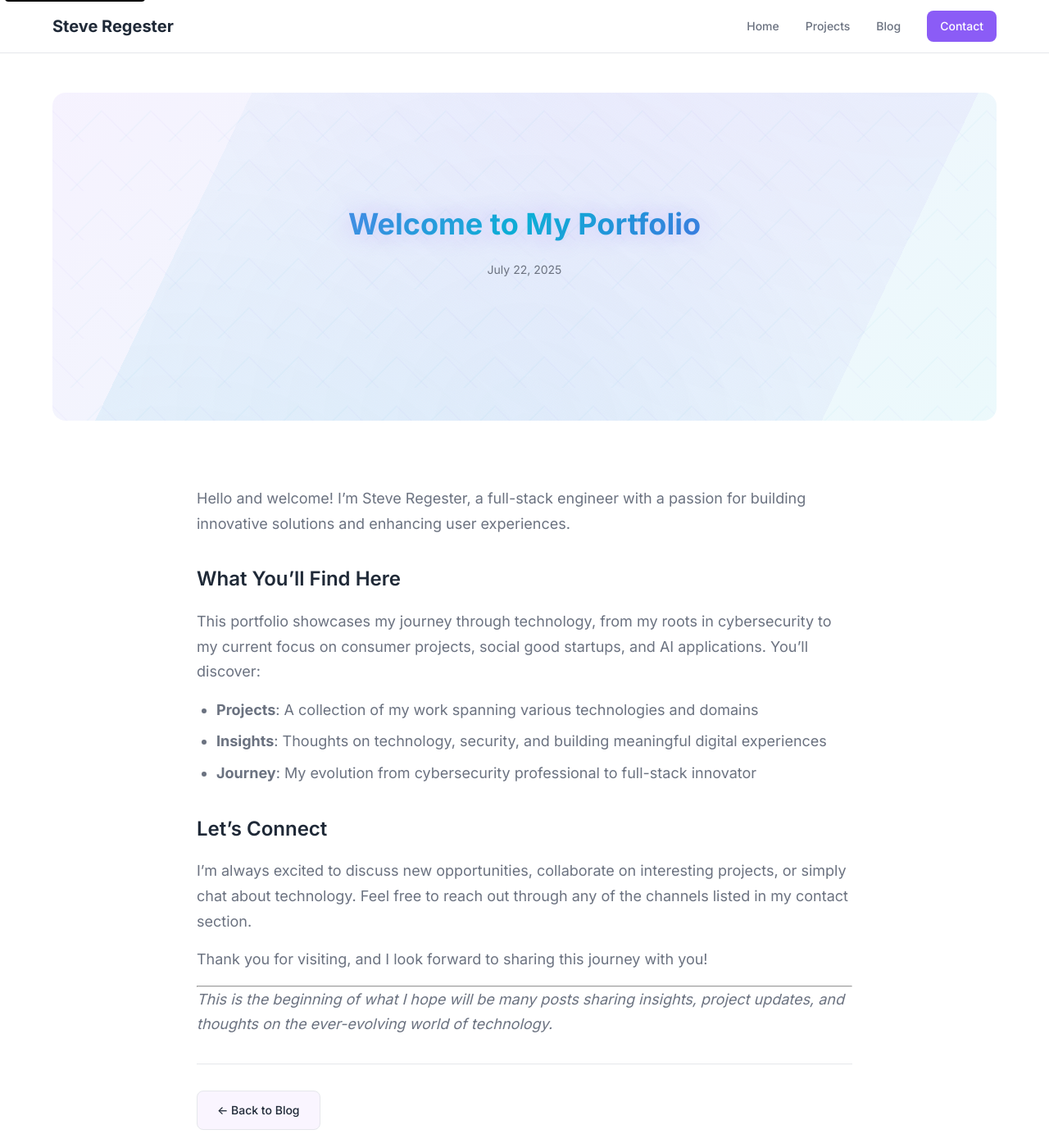
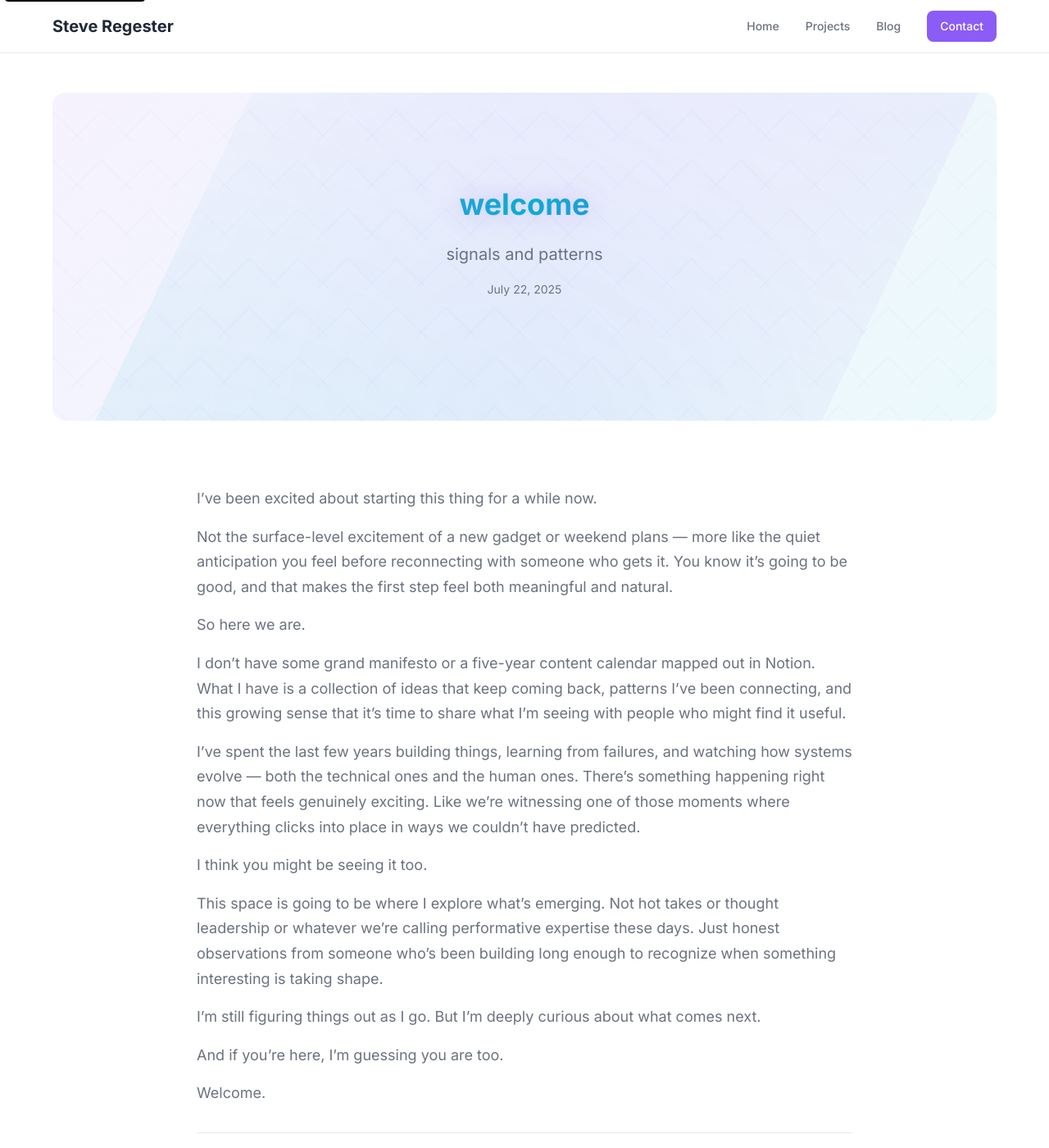
Before and after one commit to egeste/egeste.github.io, a Jekyll site: the page built from _posts/2025-07-22-welcome.md, in a window 1280 px wide and 1400 px high. Shown: the whole window at 82% size. Built offline with Jekyll 4.4.1, drawn with Linux system fonts in a browser that asks for light colours.

Commit message:
Update welcome post

```diff
--- a/_posts/2025-07-22-welcome.md
+++ b/_posts/2025-07-22-welcome.md
@@ -1,25 +1,26 @@
 ---
 layout: post
-title: "Welcome to My Portfolio"
+title: "welcome"
+subtitle: "signals and patterns"
 date: 2025-07-22 00:00:00 -0000
 ---
 
-Hello and welcome! I'm Steve Regester, a full-stack engineer with a passion for building innovative solutions and enhancing user experiences.
+I've been excited about starting this thing for a while now.
 
-## What You'll Find Here
+Not the surface-level excitement of a new gadget or weekend plans — more like the quiet anticipation you feel before reconnecting with someone who gets it. You know it's going to be good, and that makes the first step feel both meaningful and natural.
 
-This portfolio showcases my journey through technology, from my roots in cybersecurity to my current focus on consumer projects, social good startups, and AI applications. You'll discover:
+So here we are.
 
-- **Projects**: A collection of my work spanning various technologies and domains
-- **Insights**: Thoughts on technology, security, and building meaningful digital experiences
-- **Journey**: My evolution from cybersecurity professional to full-stack innovator
+I don't have some grand manifesto or a five-year content calendar mapped out in Notion. What I have is a collection of ideas that keep coming back, patterns I've been connecting, and this growing sense that it's time to share what I'm seeing with people who might find it useful.
 
-## Let's Connect
+I've spent the last few years building things, learning from failures, and watching how systems evolve — both the technical ones and the human ones. There's something happening right now that feels genuinely exciting. Like we're witnessing one of those moments where everything clicks into place in ways we couldn't have predicted.
 
-I'm always excited to discuss new opportunities, collaborate on interesting projects, or simply chat about technology. Feel free to reach out through any of the channels listed in my contact section.
+I think you might be seeing it too.
 
-Thank you for visiting, and I look forward to sharing this journey with you!
+This space is going to be where I explore what's emerging. Not hot takes or thought leadership or whatever we're calling performative expertise these days. Just honest observations from someone who's been building long enough to recognize when something interesting is taking shape.
 
----
+I'm still figuring things out as I go. But I'm deeply curious about what comes next.
 
-*This is the beginning of what I hope will be many posts sharing insights, project updates, and thoughts on the ever-evolving world of technology.*
+And if you're here, I'm guessing you are too.
+
+Welcome.
```
